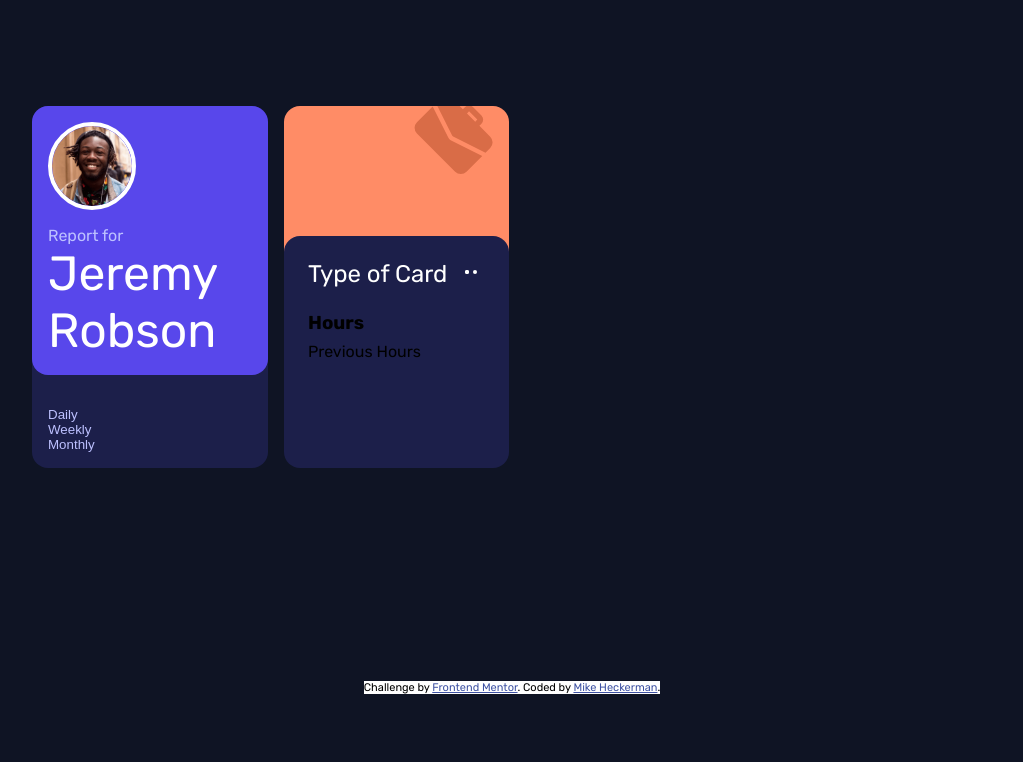
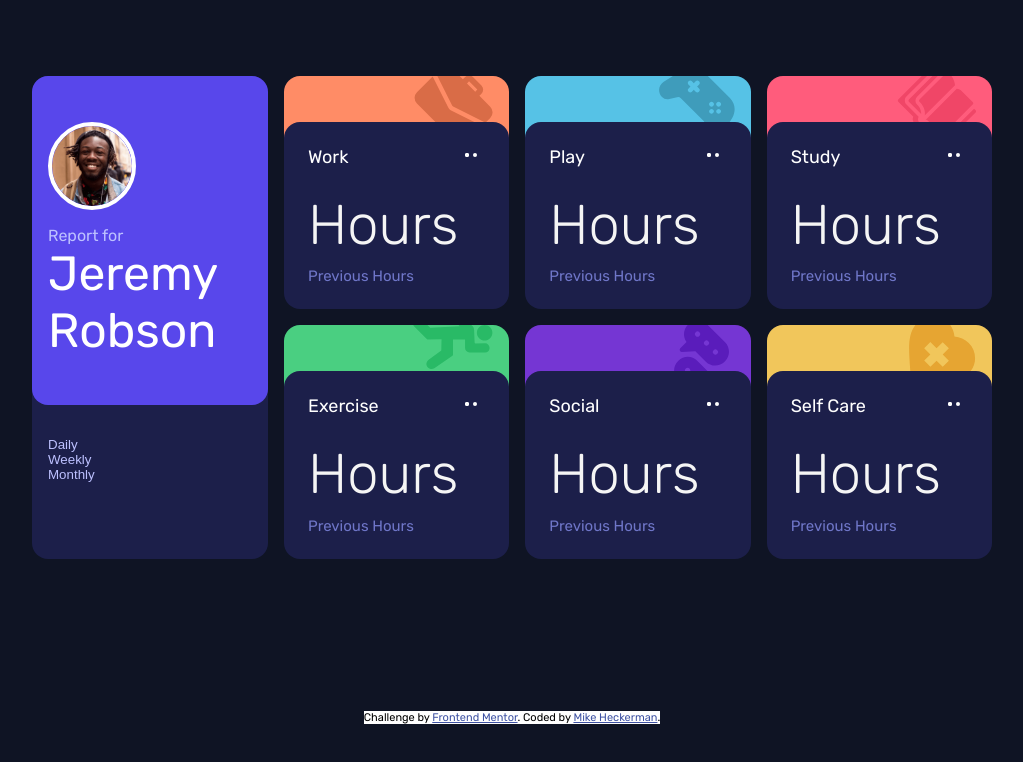
Before and after one commit to mkheck13/timetracking, a plain HTML site: page index.html in a window 1280 px wide. Shown: the whole page, without its empty margins (128-1151 px from the left). Drawn offline with Linux system fonts and the light colour scheme.

Commit message:
cards on page,  need to display data now

```diff
--- a/index.html
+++ b/index.html
@@ -41,7 +41,7 @@
         <div class="card-body">
 
           <div class="card-body-header">
-            <h2 class="card-type">Type of Card</h2>
+            <h2 class="card-type">Work</h2>
             <button class="card-btn">
               <div class="card-dots"></div>
             </button>
@@ -51,10 +51,114 @@
             <h3>Hours</h3>
             <p>Previous Hours</p>
           </div>
-
-
         </div>
       </div>
+      <!-- Work Card End -->
+
+      <!-- Play Card Start -->
+      <div class="card play-card play-card-header">
+        <div class="card-top">&nbsp;</div>
+
+        <div class="card-body">
+
+          <div class="card-body-header">
+            <h2 class="card-type">Play</h2>
+            <button class="card-btn">
+              <div class="card-dots"></div>
+            </button>
+          </div>
+
+          <div class="card-body-container">
+            <h3>Hours</h3>
+            <p>Previous Hours</p>
+          </div>
+        </div>
+      </div>
+      <!-- Play Card End -->
+
+      <!-- Study Card Start -->
+      <div class="card study-card study-card-header">
+        <div class="card-top">&nbsp;</div>
+
+        <div class="card-body">
+
+          <div class="card-body-header">
+            <h2 class="card-type">Study</h2>
+            <button class="card-btn">
+              <div class="card-dots"></div>
+            </button>
+          </div>
+
+          <div class="card-body-container">
+            <h3>Hours</h3>
+            <p>Previous Hours</p>
+          </div>
+        </div>
+      </div>
+      <!-- Study Card End -->
+
+      <!-- Exercise Card Start -->
+      <div class="card exercise-card exercise-card-header">
+        <div class="card-top">&nbsp;</div>
+
+        <div class="card-body">
+
+          <div class="card-body-header">
+            <h2 class="card-type">Exercise</h2>
+            <button class="card-btn">
+              <div class="card-dots"></div>
+            </button>
+          </div>
+
+          <div class="card-body-container">
+            <h3>Hours</h3>
+            <p>Previous Hours</p>
+          </div>
+        </div>
+      </div>
+      <!-- Exercise Card End -->
+
+      <!-- Social Card Start -->
+      <div class="card social-card social-card-header">
+        <div class="card-top">&nbsp;</div>
+
+        <div class="card-body">
+
+          <div class="card-body-header">
+            <h2 class="card-type">Social</h2>
+            <button class="card-btn">
+              <div class="card-dots"></div>
+            </button>
+          </div>
+
+          <div class="card-body-container">
+            <h3>Hours</h3>
+            <p>Previous Hours</p>
+          </div>
+        </div>
+      </div>
+      <!-- Social Card End -->
+
+      <!-- Self Care Card Start -->
+      <div class="card self-care-card self-care-card-header">
+        <div class="card-top">&nbsp;</div>
+
+        <div class="card-body">
+
+          <div class="card-body-header">
+            <h2 class="card-type">Self Care</h2>
+            <button class="card-btn">
+              <div class="card-dots"></div>
+            </button>
+          </div>
+
+          <div class="card-body-container">
+            <h3>Hours</h3>
+            <p>Previous Hours</p>
+          </div>
+        </div>
+      </div>
+      <!-- Self Care Card End -->
 
 
 
--- a/styles/styles.css
+++ b/styles/styles.css
@@ -117,6 +117,10 @@ main{
     border-bottom-right-radius: 2rem;
 }
 
+.card h2{
+    font-size: 1.125rem;
+}
+
 .card-top {
     min-height: 2.875rem;
     margin-right: 1rem;
@@ -192,6 +196,18 @@ main{
     left: 0;
 }
 
+.card-body-container h3{
+    line-height: 1.2;
+    font-size: 3.5rem;
+    font-weight: 300;
+    color: whitesmoke;
+}
+
+.card-body-container p{
+    font-size: 0.9375rem;
+    color: var(--desaturated-blue);
+}
+
 .work-card-header{
     background-color: var(--work-card-bg);
 }
@@ -199,3 +215,43 @@ main{
 .work-card .card-top{
     background-image: url(../images/icon-work.svg);
 }
+
+.play-card-header{
+    background-color: var(--play-card-bg);
+}
+
+.play-card .card-top{
+    background-image: url(../images/icon-play.svg);
+}
+
+.study-card-header{
+    background-color: var(--study-card-bg);
+}
+
+.study-card .card-top{
+    background-image: url(../images/icon-study.svg);
+}
+
+.exercise-card-header{
+    background-color: var(--exercise-card-bg);
+}
+
+.exercise-card .card-top{
+    background-image: url(../images/icon-exercise.svg);
+}
+
+.social-card-header{
+    background-color: var(--social-card-bg);
+}
+
+.social-card .card-top{
+    background-image: url(../images/icon-social.svg);
+}
+
+.self-care-card-header{
+    background-color: var(--self-care-bg);
+}
+
+.self-care-card .card-top{
+    background-image: url(../images/icon-self-care.svg);
+}
```
